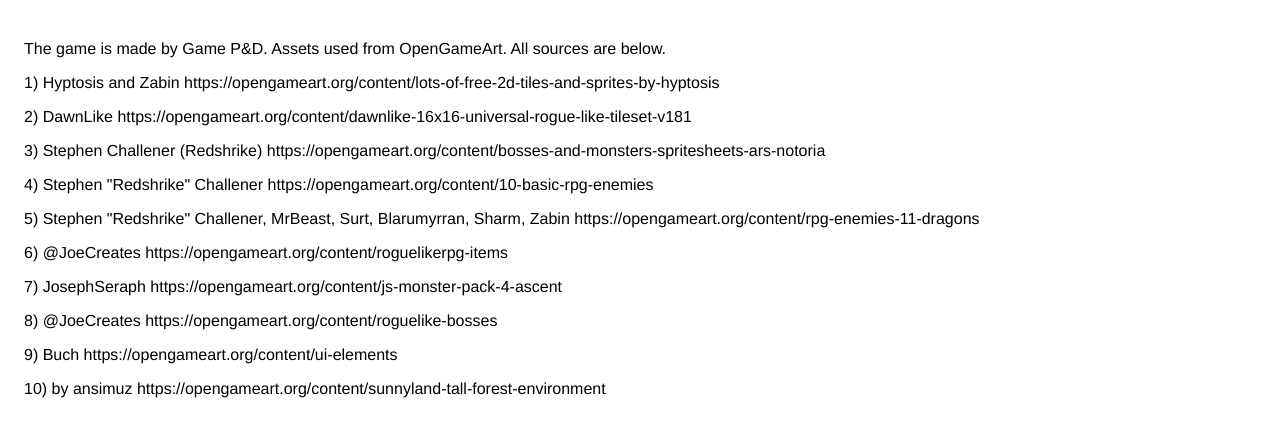
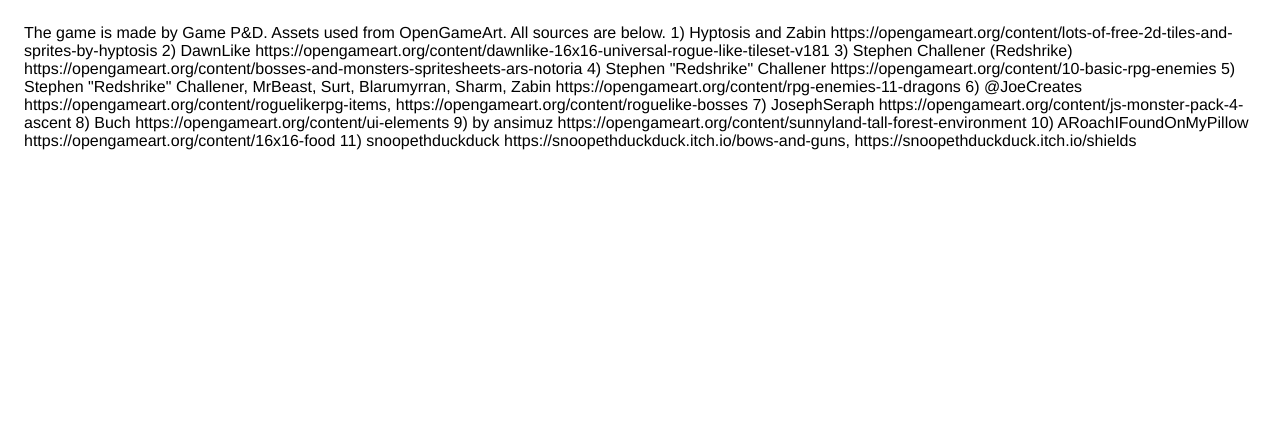
Before and after one commit to N9lshka/LuckyBlockInfo, a plain HTML site: page index.html in a window 1280 px wide. Drawn offline with Linux system fonts and the light colour scheme.

Commit message:
Add files via upload

```diff
--- a/index.html
+++ b/index.html
@@ -7,16 +7,17 @@
       <style> body { font-family: 'Helvetica Neue', Helvetica, Arial, sans-serif; padding:1em; } </style>
     </head>
     <body>
-       </p>The game is made by Game P&D. Assets used from OpenGameArt. All sources are below.<p>
-       </p>1) Hyptosis and Zabin https://opengameart.org/content/lots-of-free-2d-tiles-and-sprites-by-hyptosis<p>
-       </p>2) DawnLike https://opengameart.org/content/dawnlike-16x16-universal-rogue-like-tileset-v181<p>
-       </p>3) Stephen Challener (Redshrike) https://opengameart.org/content/bosses-and-monsters-spritesheets-ars-notoria<p>
-       </p>4) Stephen "Redshrike" Challener https://opengameart.org/content/10-basic-rpg-enemies<p>
-       </p>5) Stephen "Redshrike" Challener, MrBeast, Surt, Blarumyrran, Sharm, Zabin https://opengameart.org/content/rpg-enemies-11-dragons<p>
-       </p>6) @JoeCreates https://opengameart.org/content/roguelikerpg-items<p>
-       </p>7) JosephSeraph https://opengameart.org/content/js-monster-pack-4-ascent<p>
-       </p>8) @JoeCreates https://opengameart.org/content/roguelike-bosses<p>
-       </p>9) Buch https://opengameart.org/content/ui-elements<p>
-       </p>10) by ansimuz https://opengameart.org/content/sunnyland-tall-forest-environment<p>
+The game is made by Game P&D. Assets used from OpenGameArt. All sources are below.
+1) Hyptosis and Zabin https://opengameart.org/content/lots-of-free-2d-tiles-and-sprites-by-hyptosis
+2) DawnLike https://opengameart.org/content/dawnlike-16x16-universal-rogue-like-tileset-v181
+3) Stephen Challener (Redshrike) https://opengameart.org/content/bosses-and-monsters-spritesheets-ars-notoria
+4) Stephen "Redshrike" Challener https://opengameart.org/content/10-basic-rpg-enemies
+5) Stephen "Redshrike" Challener, MrBeast, Surt, Blarumyrran, Sharm, Zabin https://opengameart.org/content/rpg-enemies-11-dragons
+6) @JoeCreates https://opengameart.org/content/roguelikerpg-items, https://opengameart.org/content/roguelike-bosses
+7) JosephSeraph https://opengameart.org/content/js-monster-pack-4-ascent
+8) Buch https://opengameart.org/content/ui-elements
+9) by ansimuz https://opengameart.org/content/sunnyland-tall-forest-environment
+10) ARoachIFoundOnMyPillow https://opengameart.org/content/16x16-food
+11) snoopethduckduck https://snoopethduckduck.itch.io/bows-and-guns, https://snoopethduckduck.itch.io/shields
     </body>
     </html>
```
